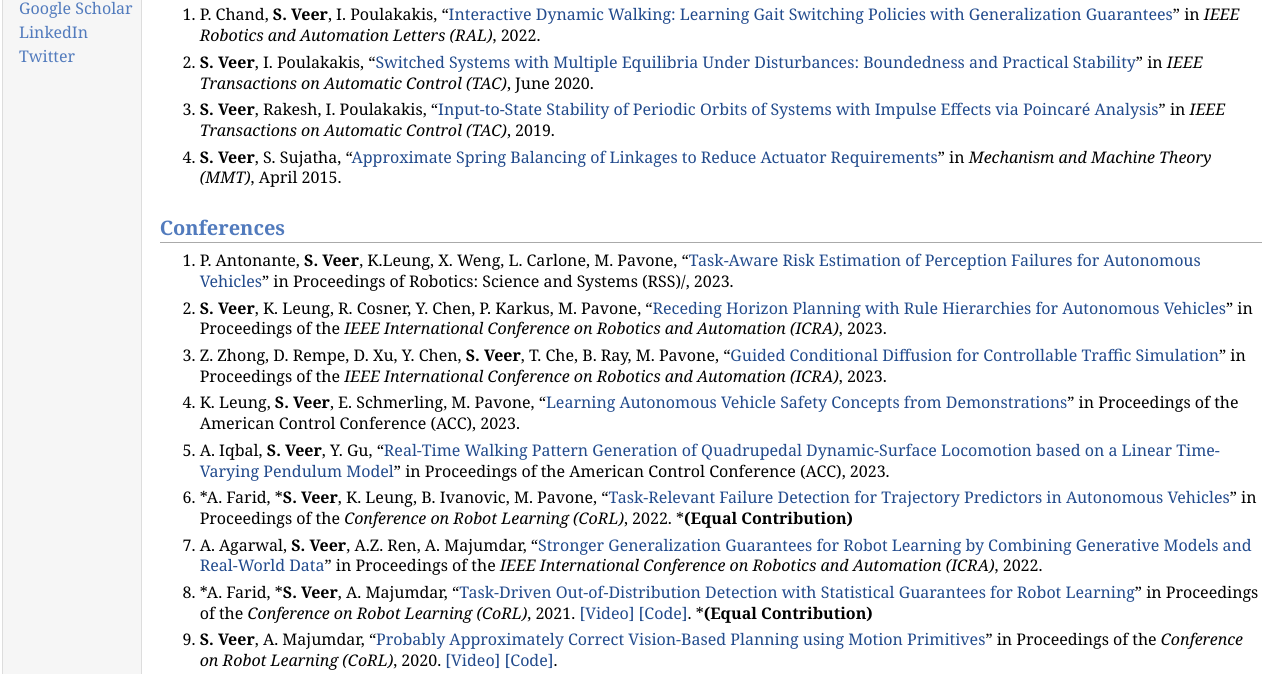
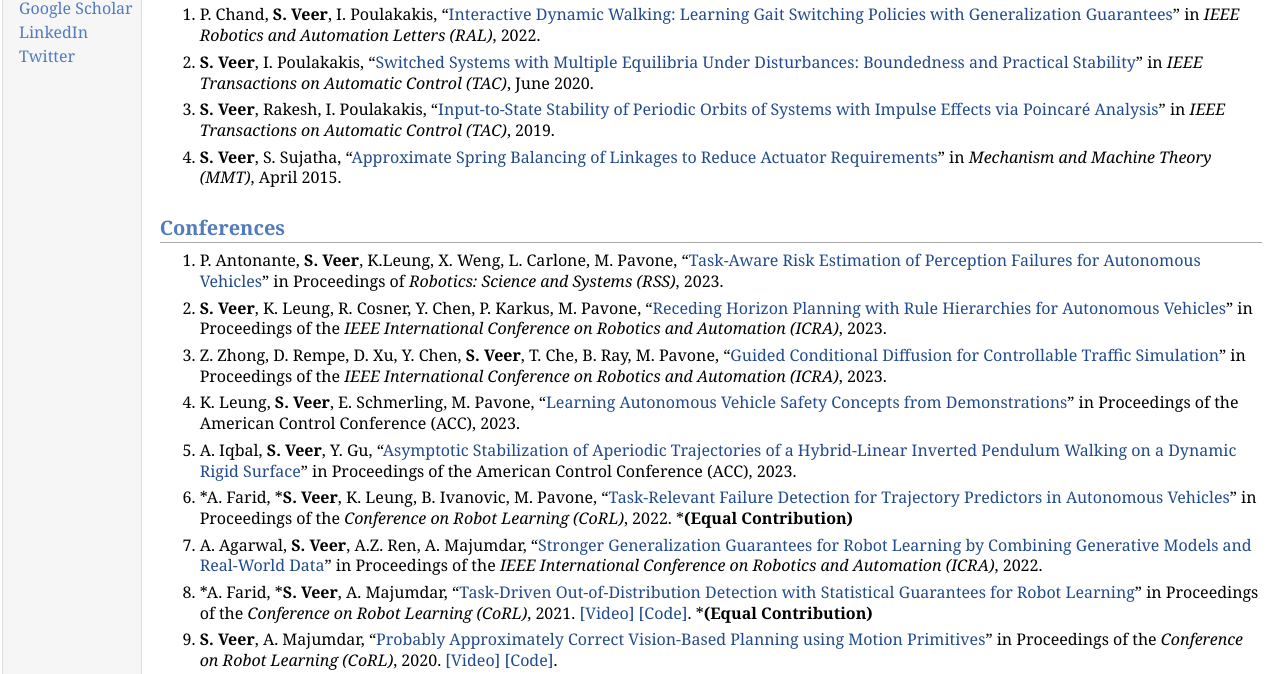
Before and after one commit to sushantveer/sushantveer.github.io, a plain HTML site: page publications.html in a window 1280 px wide. Shown: the part 104-778 px from the top of the page. Drawn offline with Linux system fonts and the light colour scheme.

Commit message:
correction

```diff
--- a/publications.html
+++ b/publications.html
@@ -35,7 +35,7 @@
 </ol>
 <h2>Conferences</h2>
 <ol>
-<li><p>P. Antonante, <b>S. Veer</b>, K.Leung, X. Weng, L. Carlone, M. Pavone, &ldquo;<a href="https://arxiv.org/pdf/2305.01870.pdf">Task-Aware Risk Estimation of Perception Failures for Autonomous Vehicles</a>&rdquo; in Proceedings of Robotics: Science and Systems (RSS)/, 2023.</p>
+<li><p>P. Antonante, <b>S. Veer</b>, K.Leung, X. Weng, L. Carlone, M. Pavone, &ldquo;<a href="https://arxiv.org/pdf/2305.01870.pdf">Task-Aware Risk Estimation of Perception Failures for Autonomous Vehicles</a>&rdquo; in Proceedings of <i>Robotics: Science and Systems (RSS)</i>, 2023.</p>
 </li>
 <li><p><b>S. Veer</b>, K. Leung, R. Cosner, Y. Chen, P. Karkus, M. Pavone, &ldquo;<a href="https://arxiv.org/pdf/2212.03323.pdf">Receding Horizon Planning with Rule Hierarchies for Autonomous Vehicles</a>&rdquo; in Proceedings of the <i>IEEE International Conference on Robotics and Automation (ICRA)</i>, 2023.</p>
 </li>
@@ -43,7 +43,7 @@
 </li>
 <li><p>K. Leung, <b>S. Veer</b>, E. Schmerling, M. Pavone, &ldquo;<a href="https://arxiv.org/pdf/2210.02761.pdf">Learning Autonomous Vehicle Safety Concepts from Demonstrations</a>&rdquo; in Proceedings of the American Control Conference (ACC), 2023.</p>
 </li>
-<li><p>A. Iqbal, <b>S. Veer</b>, Y. Gu, &ldquo;<a href="https://arxiv.org/pdf/2301.03097.pdf">Real-Time Walking Pattern Generation of Quadrupedal Dynamic-Surface Locomotion based on a Linear Time-Varying Pendulum Model</a>&rdquo; in Proceedings of the American Control Conference (ACC), 2023.</p>
+<li><p>A. Iqbal, <b>S. Veer</b>, Y. Gu, &ldquo;<a href="https://www.thetracelab.com/uploads/1/1/3/0/113094493/iqbal2023acc.pdf">Asymptotic Stabilization of Aperiodic Trajectories of a Hybrid-Linear Inverted Pendulum Walking on a Dynamic Rigid Surface</a>&rdquo; in Proceedings of the American Control Conference (ACC), 2023.</p>
 </li>
 <li><p>*A. Farid, *<b>S. Veer</b>, K. Leung, B. Ivanovic, M. Pavone, &ldquo;<a href="https://arxiv.org/pdf/2207.12380.pdf">Task-Relevant Failure Detection for Trajectory
 Predictors in Autonomous Vehicles</a>&rdquo; in Proceedings of the <i>Conference on Robot Learning (CoRL)</i>, 2022. *<b>(Equal Contribution)</b> </p>
@@ -98,7 +98,7 @@ Newark, Delaware, April 27, 2017. <b>(Won Best Poster Award in Robotics and Cont
 </ol>
 <div id="footer">
 <div id="footer-text">
-Page generated 2023-07-05 22:38:11 PDT, by <a href="http://jemdoc.jaboc.net/">jemdoc</a>.
+Page generated 2023-07-05 22:44:08 PDT, by <a href="http://jemdoc.jaboc.net/">jemdoc</a>.
 </div>
 </div>
 </td>
```
Also changed, not shown: cheatsheet.html (+1 -1 lines), contact.html (+1 -1 lines), download.html (+1 -1 lines), example.html (+1 -1 lines), exampleIN.html (+1 -1 lines), extra.html (+1 -1 lines), htmlchanges.html (+1 -1 lines), index.html (+1 -1 lines), latex.html (+1 -1 lines), menu.html (+1 -1 lines), modelines.html (+1 -1 lines), research.html (+1 -1 lines), tables.html (+1 -1 lines), 1 other file.
